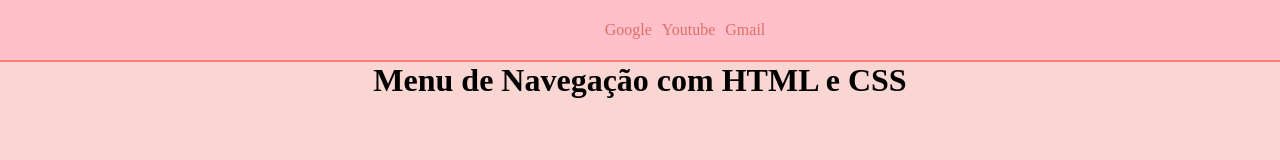
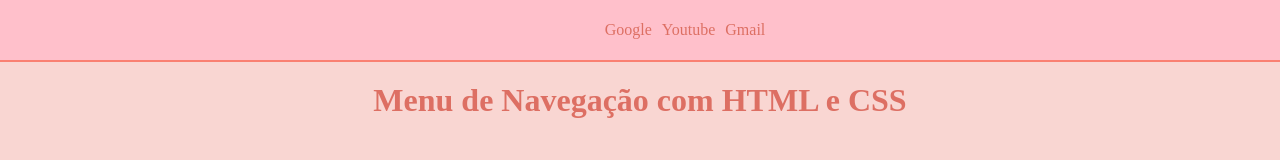
Before and after one commit to maria-julia-oliveira/menuDeNavegacao, a plain HTML site: page index.html in a window 1280 px wide. Shown: the top 160 px of the page. Drawn offline with Linux system fonts and the light colour scheme.

Commit message:
cor texto

```diff
--- a/css/style.css
+++ b/css/style.css
@@ -32,3 +32,7 @@ height: 100%;
 background-color:rgb(249, 214, 210);
 text-align: center;
 }
+h1{
+    margin-top: 20px;
+    color:rgb(221, 111, 99);
+}
```
